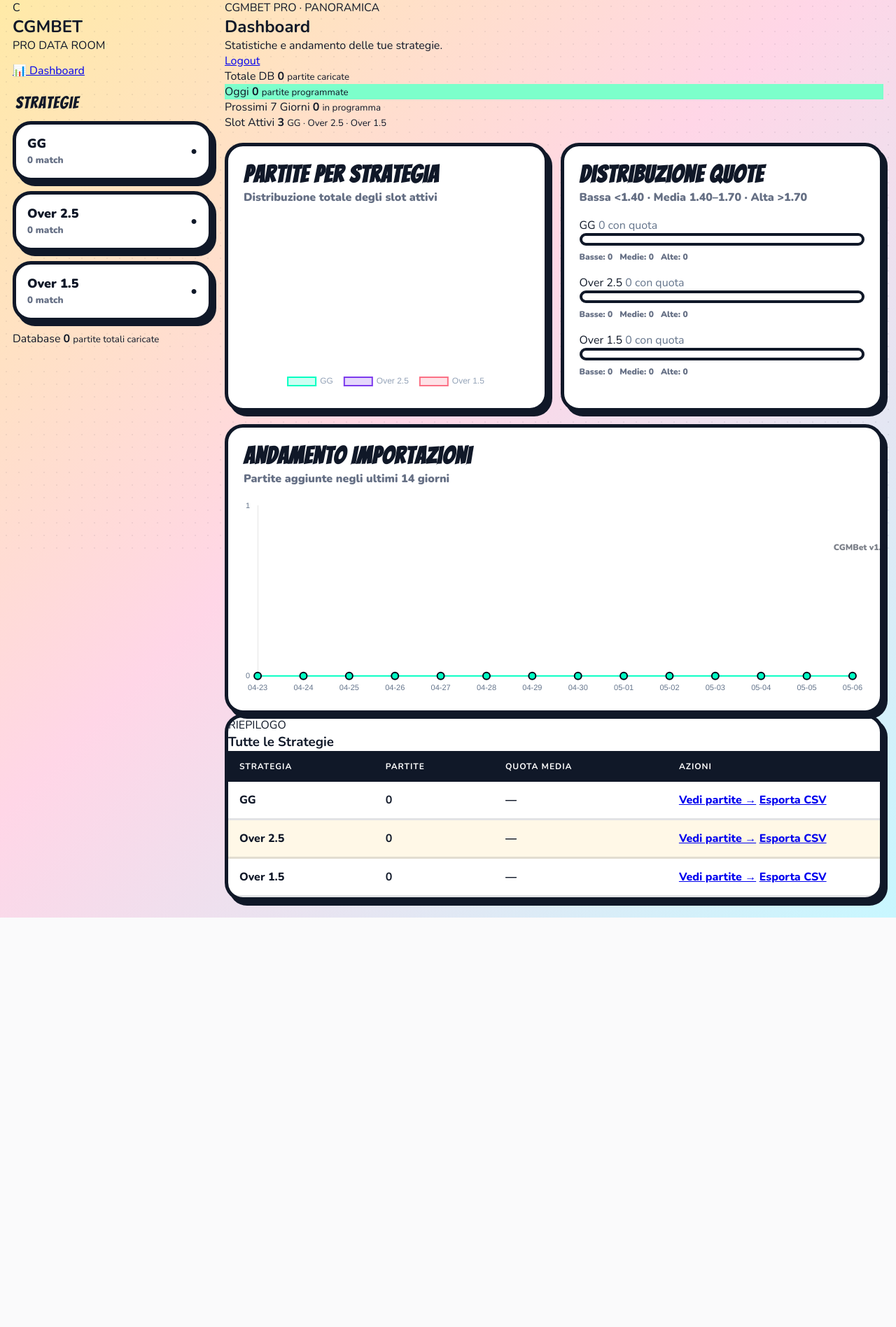
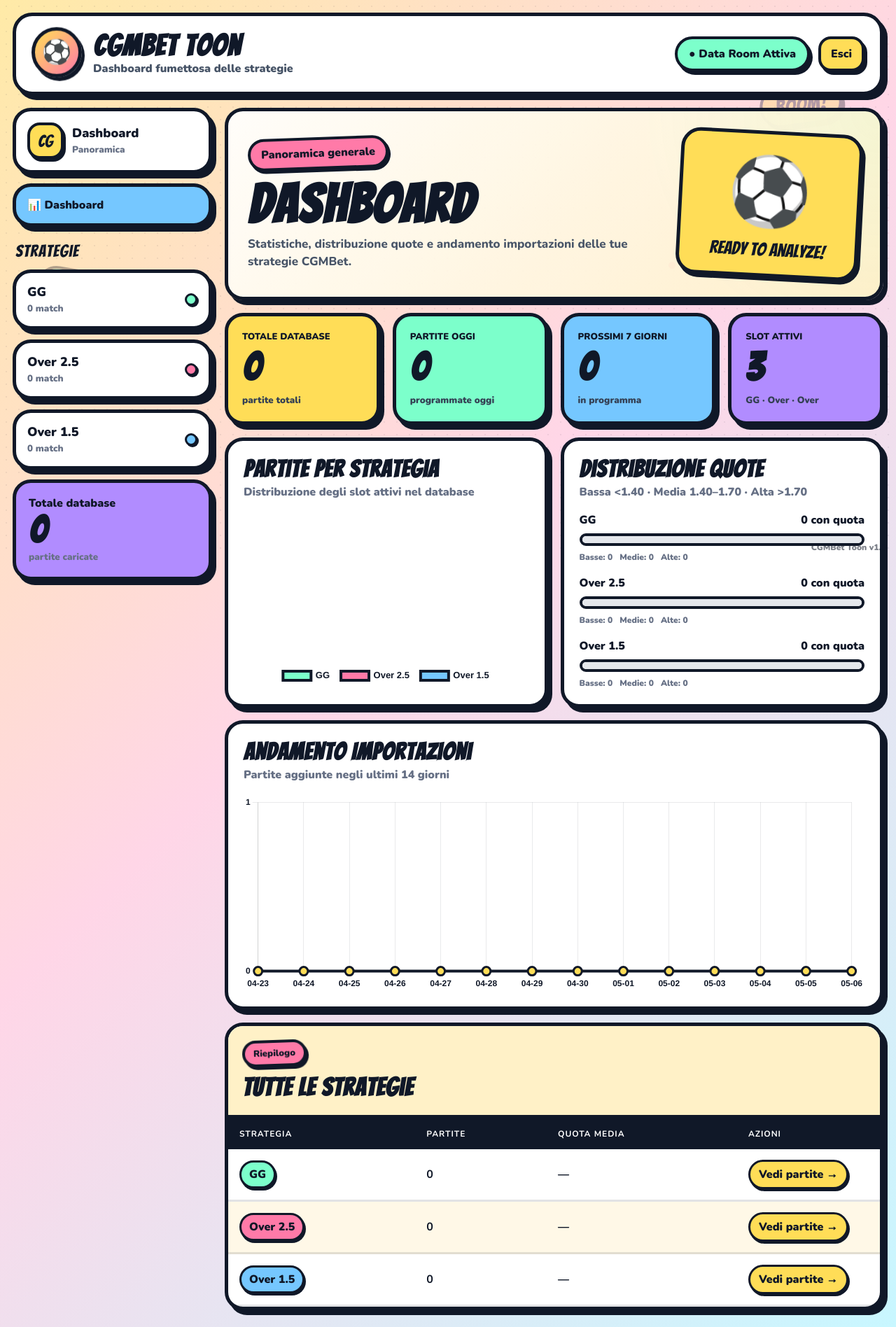
Before and after one commit to diablo130219/CGMBET, a Flask app: page /dashboard in a window 1280 px wide. Shown: the whole page at 70% size. Before the commit the page ends 1311 px from the top, so only its background shows below. Run offline with Flask 3, Linux system fonts and the light colour scheme; the visitor is signed in with stand-in values (Sample User, id 1); data that the repository does not hold is empty.

Commit message:
Update dashboard.html

```diff
--- a/templates/dashboard.html
+++ b/templates/dashboard.html
@@ -1,146 +1,142 @@
-<!DOCTYPE html>
+<!doctype html>
 <html lang="it">
 <head>
-  <meta charset="UTF-8">
-  <title>CGMBet Pro — Dashboard</title>
-  <meta name="viewport" content="width=device-width, initial-scale=1.0">
-  <link rel="stylesheet" href="{{ url_for('static', filename='style.css') }}">
+  <meta charset="utf-8">
+  <meta name="viewport" content="width=device-width, initial-scale=1">
+  <title>CGMBet Toon — Dashboard</title>
+  <link rel="stylesheet" href="{{ url_for('static', filename='style.css') }}?v=toon-01">
   <script src="https://cdn.jsdelivr.net/npm/chart.js@4.4.0/dist/chart.umd.min.js"></script>
 </head>
 <body>
+
+<div class="comic-bg">
+  <span class="bubble b1">BOOM!</span>
+  <span class="bubble b2">DATA!</span>
+  <span class="bubble b3">WIN!</span>
+</div>
+
+<header class="toon-header">
+  <div class="brand-block">
+    <div class="toon-logo">⚽</div>
+    <div>
+      <h1>CGMBet Toon</h1>
+      <p>Dashboard fumettosa delle strategie</p>
+    </div>
+  </div>
+  <div class="header-actions">
+    <span class="live-badge">● Data Room Attiva</span>
+    <a class="toon-btn small" href="{{ url_for('logout') }}">Esci</a>
+  </div>
+</header>
+
 <div class="layout">
 
-  <!-- SIDEBAR -->
   <aside class="sidebar">
-    <div class="logo">
-      <div class="logo-mark">C</div>
+    <div class="sidebar-card logo-card">
+      <div class="mini-logo">CG</div>
       <div>
-        <h1>CGMBET</h1>
-        <span>PRO DATA ROOM</span>
+        <strong>Dashboard</strong>
+        <small>Panoramica</small>
       </div>
     </div>
 
-    <a href="{{ url_for('dashboard') }}" class="nav-item-dash active">📊 Dashboard</a>
+    <a href="{{ url_for('dashboard') }}" class="nav-dashboard active">📊 Dashboard</a>
 
     <div class="nav-title">Strategie</div>
 
     <a href="{{ url_for('index', strategy='GG') }}" class="nav-item">
       <div><strong>GG</strong><small>{{ gg_count }} match</small></div>
-      <span>●</span>
+      <span class="comic-dot green"></span>
     </a>
     <a href="{{ url_for('index', strategy='Over 2.5') }}" class="nav-item">
       <div><strong>Over 2.5</strong><small>{{ over25_count }} match</small></div>
-      <span>●</span>
+      <span class="comic-dot pink"></span>
     </a>
     <a href="{{ url_for('index', strategy='Over 1.5') }}" class="nav-item">
       <div><strong>Over 1.5</strong><small>{{ over15_count }} match</small></div>
-      <span>●</span>
+      <span class="comic-dot blue"></span>
     </a>
 
-    <div class="db-card">
-      <span>Database</span>
+    <div class="sidebar-total">
+      <span>Totale database</span>
       <strong>{{ total_all }}</strong>
-      <small>partite totali caricate</small>
+      <small>partite caricate</small>
     </div>
   </aside>
 
-  <!-- MAIN -->
-  <main class="content">
-    <header class="top">
+  <main class="main-content">
+
+    <section class="hero-toon dashboard-hero">
       <div>
-        <div class="kicker">CGMBET PRO · PANORAMICA</div>
+        <span class="comic-label">Panoramica generale</span>
         <h2>Dashboard</h2>
-        <p>Statistiche e andamento delle tue strategie.</p>
+        <p>Statistiche, distribuzione quote e andamento importazioni delle tue strategie CGMBet.</p>
       </div>
-      <a class="logout" href="{{ url_for('logout') }}">Logout</a>
-    </header>
+      <div class="mascot-card">
+        <div class="mascot">⚽</div>
+        <span>Ready to analyze!</span>
+      </div>
+    </section>
 
-    <!-- KPI -->
-    <div class="cards" style="grid-template-columns: repeat(4, 1fr); margin-bottom: 18px;">
-      <div class="card">
-        <span>Totale DB</span>
-        <strong>{{ total_all }}</strong>
-        <small>partite caricate</small>
-      </div>
-      <div class="card green">
-        <span>Oggi</span>
-        <strong>{{ today_count }}</strong>
-        <small>partite programmate</small>
-      </div>
-      <div class="card cyan">
-        <span>Prossimi 7 Giorni</span>
-        <strong>{{ next7_count }}</strong>
-        <small>in programma</small>
-      </div>
-      <div class="card purple">
-        <span>Slot Attivi</span>
-        <strong>3</strong>
-        <small>GG · Over 2.5 · Over 1.5</small>
-      </div>
+    <section class="stats-grid four">
+      <div class="stat-card yellow"><span>Totale Database</span><strong>{{ total_all }}</strong><small>partite totali</small></div>
+      <div class="stat-card mint"><span>Partite Oggi</span><strong>{{ today_count }}</strong><small>programmate oggi</small></div>
+      <div class="stat-card blue"><span>Prossimi 7 Giorni</span><strong>{{ next7_count }}</strong><small>in programma</small></div>
+      <div class="stat-card violet"><span>Slot Attivi</span><strong>3</strong><small>GG · Over · Over</small></div>
+    </section>
+
+    <section class="charts-grid">
+      <div class="chart-card">
+        <h3>Partite per Strategia</h3>
+        <p>Distribuzione degli slot attivi nel database</p>
+        <div class="chart-wrap"><canvas id="strategyChart"></canvas></div>
       </div>
 
-    <!-- CHARTS -->
-    <div class="charts-grid">
-
-      <!-- Donut -->
-      <div class="chart-card">
-        <h3>Partite per Strategia</h3>
-        <p>Distribuzione totale degli slot attivi</p>
-        <div class="chart-wrap">
-          <canvas id="strategyChart"></canvas>
-        </div>
-      </div>
-
-      <!-- Odds distribution bars -->
       <div class="chart-card">
         <h3>Distribuzione Quote</h3>
         <p>Bassa &lt;1.40 · Media 1.40–1.70 · Alta &gt;1.70</p>
         <div class="odds-section">
           {% for s, dist in odds_distribution.items() %}
           {% set tot = dist.low + dist.mid + dist.high %}
-          <div>
-            <div class="odds-row-label">
+          <div class="odds-row">
+            <div class="odds-row-head">
               <span>{{ s }}</span>
-              <span style="color:#64748b; font-weight:400;">{{ tot }} con quota</span>
+              <span>{{ tot }} con quota</span>
             </div>
             <div class="odds-track">
               {% if tot > 0 %}
-              <div class="odds-seg" style="width:{{ (dist.low / tot * 100)|round }}%; background:#00ffc2;"></div>
-              <div class="odds-seg" style="width:{{ (dist.mid / tot * 100)|round }}%; background:#7c3aed;"></div>
-              <div class="odds-seg" style="width:{{ (dist.high / tot * 100)|round }}%; background:#fb7185;"></div>
+              <div class="odds-seg mint-bg" style="width:{{ (dist.low / tot * 100)|round }}%;"></div>
+              <div class="odds-seg violet-bg" style="width:{{ (dist.mid / tot * 100)|round }}%;"></div>
+              <div class="odds-seg pink-bg" style="width:{{ (dist.high / tot * 100)|round }}%;"></div>
               {% else %}
-              <div class="odds-seg" style="width:100%; background:rgba(255,255,255,.08);"></div>
+              <div class="odds-seg empty-bg" style="width:100%;"></div>
               {% endif %}
             </div>
             <div class="odds-legend">
-              <span><span class="dot" style="background:#00ffc2;"></span>Basse: {{ dist.low }}</span>
-              <span><span class="dot" style="background:#7c3aed;"></span>Medie: {{ dist.mid }}</span>
-              <span><span class="dot" style="background:#fb7185;"></span>Alte: {{ dist.high }}</span>
+              <span>Basse: {{ dist.low }}</span>
+              <span>Medie: {{ dist.mid }}</span>
+              <span>Alte: {{ dist.high }}</span>
             </div>
           </div>
           {% endfor %}
         </div>
       </div>
 
-      <!-- Trend line -->
       <div class="chart-card full">
         <h3>Andamento Importazioni</h3>
         <p>Partite aggiunte negli ultimi 14 giorni</p>
-        <div class="chart-wrap tall">
-          <canvas id="trendChart"></canvas>
+        <div class="chart-wrap tall"><canvas id="trendChart"></canvas></div>
       </div>
-      </div>
+    </section>
 
-    </div>
-
-    <!-- RIEPILOGO TABLE -->
-    <div class="table-panel">
-      <div class="table-title">
+    <section class="table-panel">
+      <div class="table-header">
         <div>
-          <div class="kicker">RIEPILOGO</div>
+          <span class="comic-label small-label">Riepilogo</span>
           <h3>Tutte le Strategie</h3>
         </div>
       </div>
+      <div class="table-wrap soft">
         <table>
           <thead>
             <tr>
@@ -152,87 +148,72 @@
           </thead>
           <tbody>
             <tr>
-            <td><span class="strategy-badge badge-gg">GG</span></td>
+              <td><span class="strategy-pill gg">GG</span></td>
               <td><strong>{{ strategy_counts["GG"] }}</strong></td>
               <td>{{ avg_odds["GG"] if avg_odds["GG"] > 0 else "—" }}</td>
-            <td class="td-actions">
-              <a href="{{ url_for('index', strategy='GG') }}" class="action-link">Vedi partite →</a>
-              <a href="{{ url_for('export_strategy', strategy='GG') }}" class="muted-link">Esporta CSV</a>
-            </td>
+              <td><a href="{{ url_for('index', strategy='GG') }}" class="link-action">Vedi partite →</a></td>
             </tr>
             <tr>
-            <td><span class="strategy-badge badge-o25">Over 2.5</span></td>
+              <td><span class="strategy-pill o25">Over 2.5</span></td>
               <td><strong>{{ strategy_counts["Over 2.5"] }}</strong></td>
               <td>{{ avg_odds["Over 2.5"] if avg_odds["Over 2.5"] > 0 else "—" }}</td>
-            <td class="td-actions">
-              <a href="{{ url_for('index', strategy='Over 2.5') }}" class="action-link">Vedi partite →</a>
-              <a href="{{ url_for('export_strategy', strategy='Over 2.5') }}" class="muted-link">Esporta CSV</a>
-            </td>
+              <td><a href="{{ url_for('index', strategy='Over 2.5') }}" class="link-action">Vedi partite →</a></td>
             </tr>
             <tr>
-            <td><span class="strategy-badge badge-o15">Over 1.5</span></td>
+              <td><span class="strategy-pill o15">Over 1.5</span></td>
               <td><strong>{{ strategy_counts["Over 1.5"] }}</strong></td>
               <td>{{ avg_odds["Over 1.5"] if avg_odds["Over 1.5"] > 0 else "—" }}</td>
-            <td class="td-actions">
-              <a href="{{ url_for('index', strategy='Over 1.5') }}" class="action-link">Vedi partite →</a>
-              <a href="{{ url_for('export_strategy', strategy='Over 1.5') }}" class="muted-link">Esporta CSV</a>
-            </td>
+              <td><a href="{{ url_for('index', strategy='Over 1.5') }}" class="link-action">Vedi partite →</a></td>
             </tr>
           </tbody>
         </table>
       </div>
+    </section>
 
   </main>
 </div>
-<div class="version">CGMBet v1.0</div>
+
+<div class="version">CGMBet Toon v1.0</div>
 
 <script>
-// Donut chart
-const stratCtx = document.getElementById('strategyChart').getContext('2d');
-new Chart(stratCtx, {
+new Chart(document.getElementById('strategyChart').getContext('2d'), {
   type: 'doughnut',
   data: {
     labels: ['GG', 'Over 2.5', 'Over 1.5'],
     datasets: [{
       data: [{{ strategy_counts["GG"] }}, {{ strategy_counts["Over 2.5"] }}, {{ strategy_counts["Over 1.5"] }}],
-      backgroundColor: ['rgba(0,255,194,.2)', 'rgba(124,58,237,.2)', 'rgba(251,113,133,.2)'],
-      borderColor: ['#00ffc2', '#7c3aed', '#fb7185'],
-      borderWidth: 2,
-      hoverOffset: 8,
+      backgroundColor: ['#7cffcb', '#ff7aa8', '#75c7ff'],
+      borderColor: ['#101828', '#101828', '#101828'],
+      borderWidth: 4,
+      hoverOffset: 12,
     }]
   },
   options: {
     responsive: true,
     maintainAspectRatio: false,
-    cutout: '68%',
+    cutout: '62%',
     plugins: {
-      legend: {
-        position: 'bottom',
-        labels: { color: '#94a3b8', font: { size: 12 }, padding: 16 }
-      }
+      legend: { position: 'bottom', labels: { color: '#101828', font: { size: 13, weight: 'bold' }, padding: 16 } }
     }
   }
 });
 
-// Line trend chart
-const trendCtx = document.getElementById('trendChart').getContext('2d');
-new Chart(trendCtx, {
+new Chart(document.getElementById('trendChart').getContext('2d'), {
   type: 'line',
   data: {
     labels: {{ trend_labels|tojson }},
     datasets: [{
       label: 'Partite importate',
       data: {{ trend_data|tojson }},
-      borderColor: '#00ffc2',
-      backgroundColor: 'rgba(0,255,194,.08)',
-      borderWidth: 2,
+      borderColor: '#101828',
+      backgroundColor: 'rgba(124,255,203,.35)',
+      borderWidth: 4,
       fill: true,
-      tension: 0.4,
-      pointBackgroundColor: '#00ffc2',
-      pointBorderColor: '#020617',
-      pointBorderWidth: 2,
-      pointRadius: 5,
-      pointHoverRadius: 7,
+      tension: 0.35,
+      pointBackgroundColor: '#ffdd57',
+      pointBorderColor: '#101828',
+      pointBorderWidth: 3,
+      pointRadius: 6,
     }]
   },
   options: {
@@ -240,15 +221,8 @@ new Chart(trendCtx, {
     maintainAspectRatio: false,
     plugins: { legend: { display: false } },
     scales: {
-      x: {
-        grid: { color: 'rgba(255,255,255,.06)' },
-        ticks: { color: '#64748b', font: { size: 11 } }
-      },
-      y: {
-        grid: { color: 'rgba(255,255,255,.06)' },
-        ticks: { color: '#64748b', font: { size: 11 }, stepSize: 1 },
-        beginAtZero: true
-      }
+      x: { grid: { color: 'rgba(16,24,40,.09)' }, ticks: { color: '#101828', font: { weight: 'bold' } } },
+      y: { grid: { color: 'rgba(16,24,40,.09)' }, ticks: { color: '#101828', font: { weight: 'bold' }, stepSize: 1 }, beginAtZero: true }
     }
   }
 });
```
Lines whose indentation alone changed are shown as unchanged.
